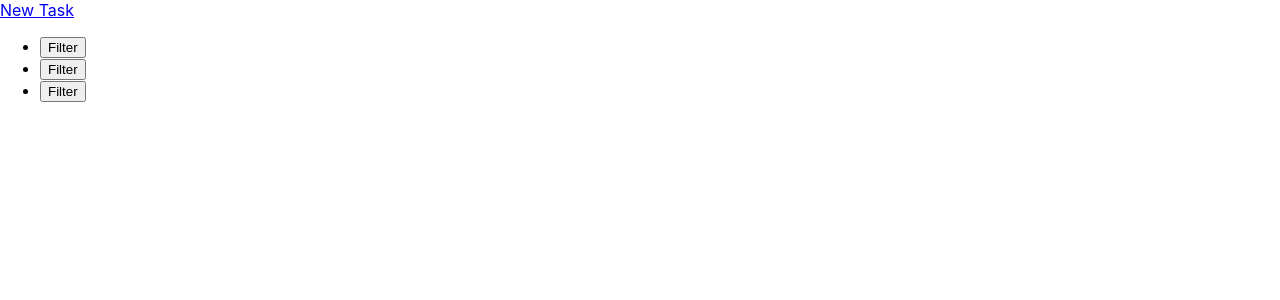
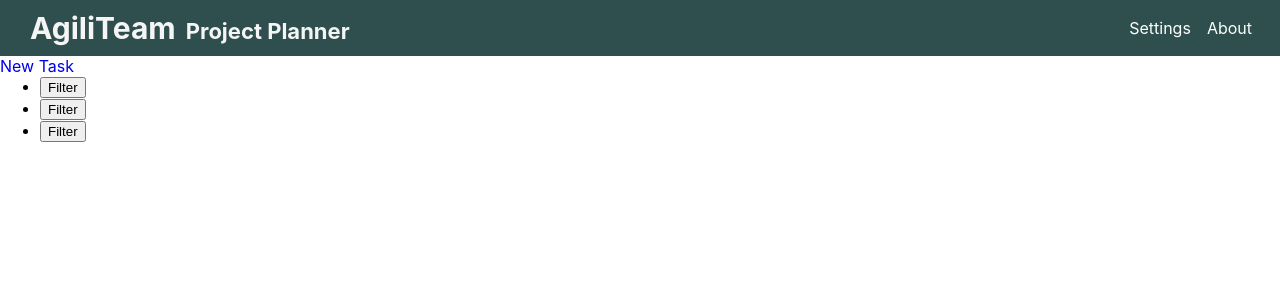
Before and after one commit to agiliteam-planner/agiliteam-front-end, a React (Create React App) app: page / in a window 1280 px wide. Shown: the top 300 px of the page. Built offline with nearby package versions, Linux system fonts and the light colour scheme.

Commit message:
add Navigation component + initial styling

```diff
--- a/src/App.css
+++ b/src/App.css
@@ -1,3 +1,11 @@
+* {
+  margin: 0;
+box-sizing: border-box;
+}
+
+a {
+	text-decoration: none;
+}
 .App {
   text-align: center;
 }
@@ -12,27 +20,3 @@
     animation: App-logo-spin infinite 20s linear;
   }
 }
-
-.App-header {
-  background-color: #282c34;
-  min-height: 100vh;
-  display: flex;
-  flex-direction: column;
-  align-items: center;
-  justify-content: center;
-  font-size: calc(10px + 2vmin);
-  color: white;
-}
-
-.App-link {
-  color: #61dafb;
-}
-
-@keyframes App-logo-spin {
-  from {
-    transform: rotate(0deg);
-  }
-  to {
-    transform: rotate(360deg);
-  }
-}
--- a/src/App.js
+++ b/src/App.js
@@ -11,6 +11,7 @@ import './App.css';
 function App() {
   return (
     <div className='app'>
+      <Navigation />
       <Routes>
         <Route path='/' element={<Stages />} />
         <Route path='/task/:id' element={<TaskDetails />} />
--- /dev/null
+++ b/src/components/Navigation.js
@@ -0,0 +1,28 @@
+import React from 'react';
+import { Link } from 'react-router-dom';
+import '../styles/Navigation.css';
+
+function Navigation(props) {
+	return (
+		<header className='app-header'>
+			<div className='header-titles'>
+                <Link to='/'>
+                    <h1 className='nav-title'>AgiliTeam</h1>
+                </Link>
+                <h2 className='nav-sub-title'>Project Planner</h2>
+            </div>
+			<nav className='header-nav'>
+				<ul className='nav-list'>
+					<li className='nav-item'>
+						<Link to='/settings'>Settings</Link>
+					</li>
+					<li className='nav-item'>
+						<Link to='/about'>About</Link>
+					</li>
+				</ul>
+			</nav>
+		</header>
+	);
+}
+
+export default Navigation;
--- /dev/null
+++ b/src/styles/Navigation.css
@@ -0,0 +1,44 @@
+.app-header {
+	position: -webkit-sticky; /* Safari */
+	position: sticky;
+	top: 0;
+	display: flex;
+	justify-content: space-between;
+	align-items: center;
+	background-color: darkslategray;
+	padding: 0 20px;
+	color: whitesmoke;
+	width: 100%;
+}
+.header-titles {
+    display: flex;
+    align-items: baseline;
+}
+
+.header-titles a {
+    text-decoration: none;
+    color: whitesmoke;
+    padding: 10px;
+}
+
+.nav-title {
+    font-size: 30px;
+}
+.nav-sub-title {
+    font-size: 22px;
+    padding-left: 0px;
+    white-space: nowrap;
+}
+.nav-item {
+	text-decoration: none;
+}
+
+.nav-list {
+	list-style: none;
+	display: flex;
+}
+
+.header-nav a {
+	margin: 8px;
+	color: white;
+}
```
